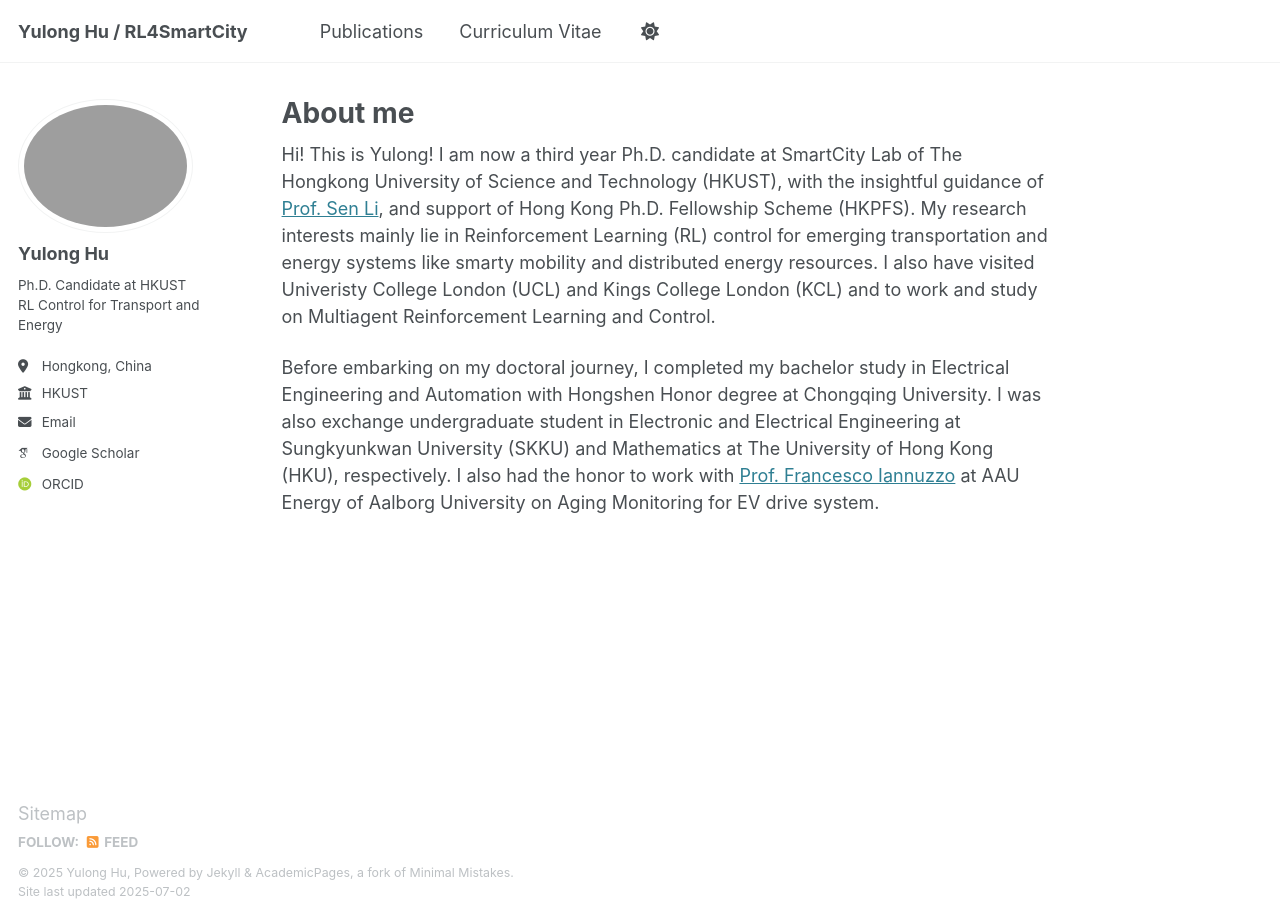
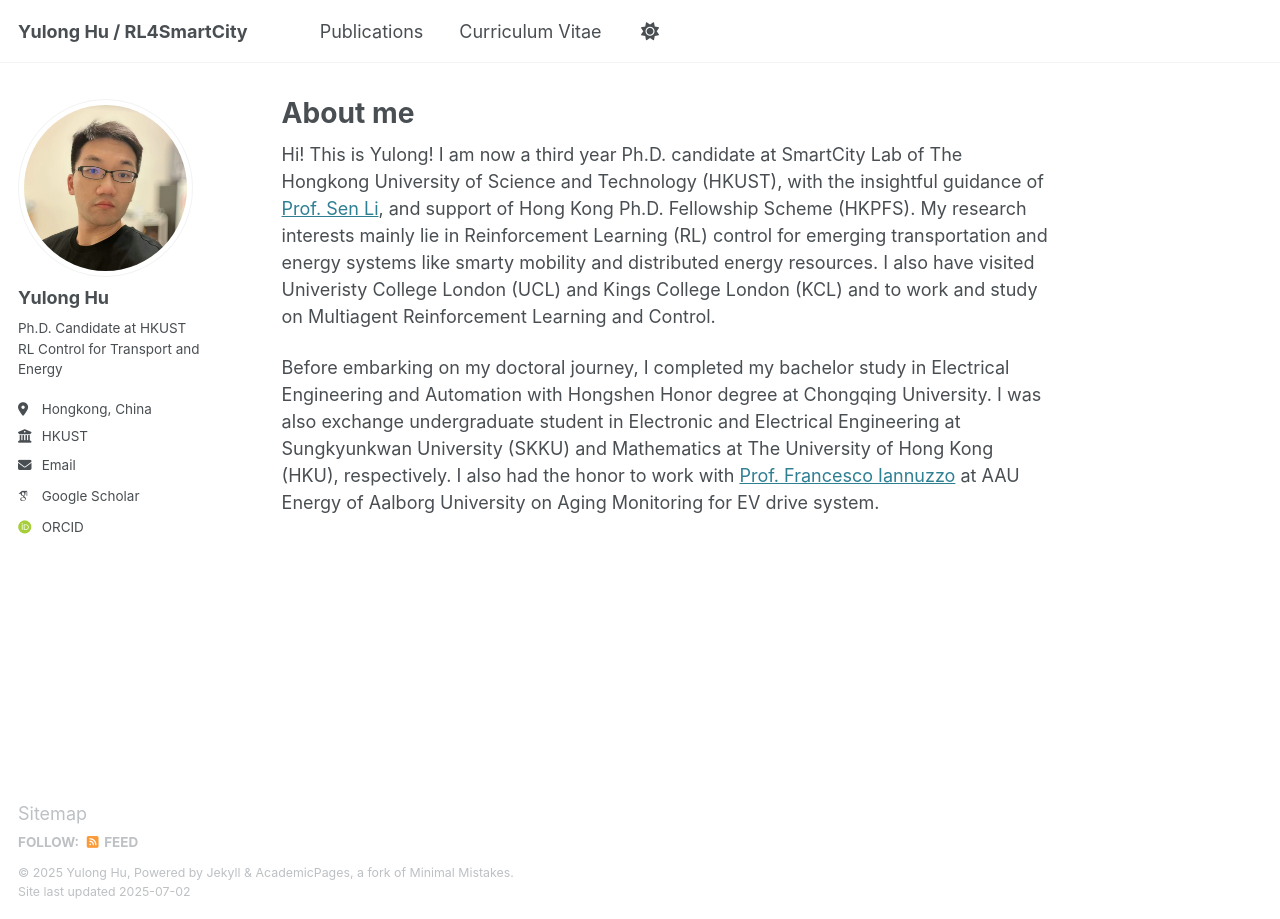
Before and after one commit to yulonghu2000/yulonghu2000.github.io, a Jekyll site: the page built from _pages/about.md, in a window 1280 px wide. Built offline with Jekyll 4.4.1, drawn with Linux system fonts in a browser that asks for light colours; some web fonts are replaced.

Commit message:
Update _config.yml

```diff
--- a/_config.yml
+++ b/_config.yml
@@ -25,7 +25,7 @@ repository: "yulonghu2000/yulonghu2000.github.io"  # 用户名/仓库名
 #               Additional customization can be done by editing /_includes/author-profile.html
 author:
   # Biographic information
-  avatar           : "hul4.jpg"
+  avatar           : "hul7.jpg"
   name             : "Yulong Hu"
   pronouns         : ""
   bio              : "Ph.D. Candidate at HKUST<br>RL Control for Transport and Energy"
```
